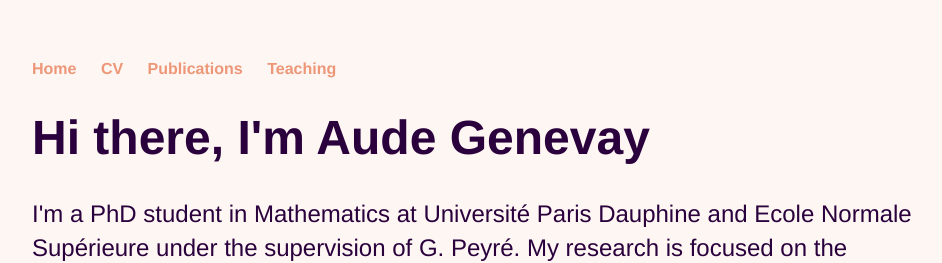
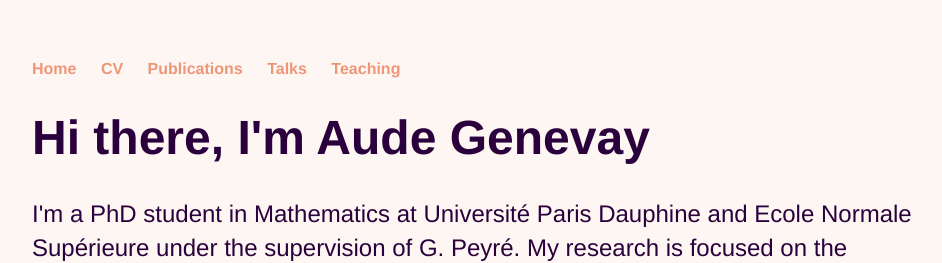
Before and after one commit to audeg/audeg.github.io, a Jekyll site: the page built from index.html, in a window 1280 px wide. Shown: the top 263 px of the page, without its empty margins (160-1102 px from the left). Built offline with Jekyll 4.4.1, drawn with Linux system fonts in a browser that asks for light colours.

Commit message:
Update default.html

```diff
--- a/_layouts/default.html
+++ b/_layouts/default.html
@@ -11,6 +11,7 @@
 	        		<li><a href="/">Home</a></li>
 				<li><a href="/cv">CV</a></li>
 		        	<li><a href="/publications">Publications</a></li>
+				<li><a href="/talks">Talks</a></li>
 	        		<li><a href="/teaching">Teaching</a></li>
 	    		</ul>
 			</nav>
```
